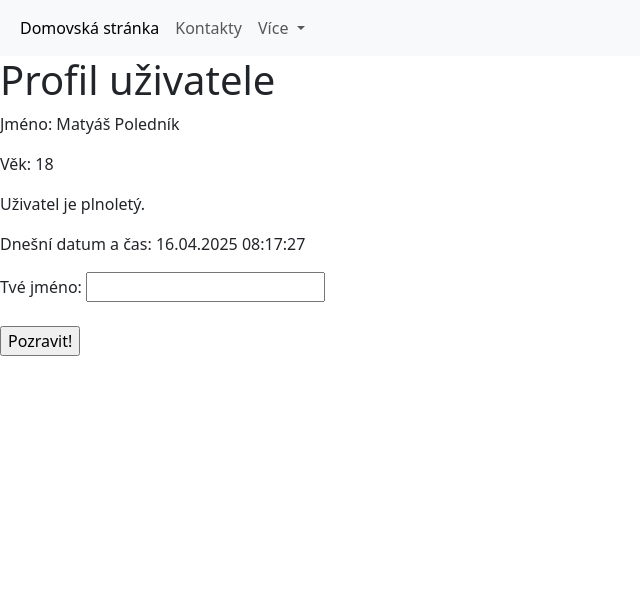
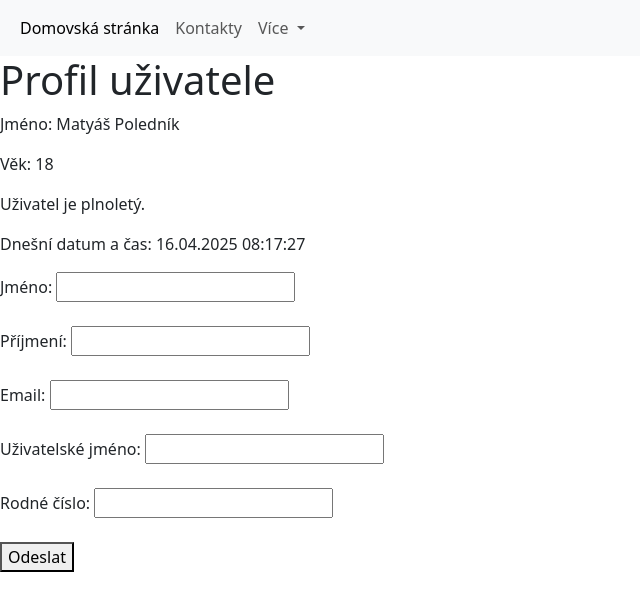
Before and after one commit to IT2-WA-2024-2025/flask-Matyas420, a Flask app: page / in a window 1280 px wide. Shown: the top 611 px of the page, without its empty margins (0-640 px from the left). Run offline with Flask 3, Linux system fonts and the light colour scheme.

Commit message:
form_neco

```diff
--- a/.github/main.py
+++ b/.github/main.py
@@ -57,16 +57,26 @@ def index():
 
 #-------- GET ----------------
 
-@app.route('/get', methods=['GET', 'POST'])
-def index2():
-    zprava = None
-    if request.method == 'POST' :
-        jmeno = request.form.get('jmeno')
-        if jmeno:
-            zprava = f'Ahoj, {jmeno}!'
-        else:
-            zprava = 'Prosím, vyplňte jméno.'
-    return render_template('index.html', zprava=zprava)
+@app.route("/", methods=['GET', 'POST'])
+def home_page():
+    string = None
+    if request.method == 'POST':
+      jmeno = request.form.get('jméno')
+      prijmeni = request.form.get('příjmení')
+      email = request.form.get('email')
+      uzivatelske_jmeno = request.form.get('uživatelské_jméno')
+      rodne_cislo = request.form.get('rodné_číslo')
+
+      if not jmeno or not prijmeni or not email or not uzivatelske_jmeno or not rodne_cislo:
+         string = "Musíte vyplnit všechna pole"
+      else:
+         if rodne_cislo.isdigit():
+            if string is None:
+               string = (
+                f"Zadali jste: {jmeno} {prijmeni}, E-mail: {email}, "
+                f"Uživatelské jméno: {uzivatelske_jmeno}, Rodné číslo: {rodne_cislo}."
+            )
+    return render_template("index.html", datum=datetime.now().strftime('%d.%m.%Y %H:%M:%S'), string=string)
 
 
 
--- a/.github/templates/index.html
+++ b/.github/templates/index.html
@@ -54,10 +54,23 @@
   <p>Dnešní datum a čas: {{ datum }}</p>
 
   <form method="POST">
-      <label for="jmeno">Tvé jméno:</label>
-      <input type="text" id="jmeno" name="jmeno"><br><br>
-      <input type="submit" value="Pozravit!">
-  </form>
+    <label>Jméno:</label>
+    <input type="text" name="jmeno" required><br><br>
+
+    <label>Příjmení:</label>
+    <input type="text" name="prijmeni" pattern="[A-Za-zÁ-ž\s\-]+" required><br><br>
+
+    <label>Email:</label>
+    <input type="email" name="email" required><br><br>
+
+    <label>Uživatelské jméno:</label>
+    <input type="text" name="uzivatelske_jmeno" required><br><br>
+
+    <label>Rodné číslo:</label>
+    <input type="number" name="rodne_cislo" required><br><br>
+
+    <button type="submit">Odeslat</button>
+</form>
 
   {% if zprava %}
   <p>{{zprava}}</p>
```
